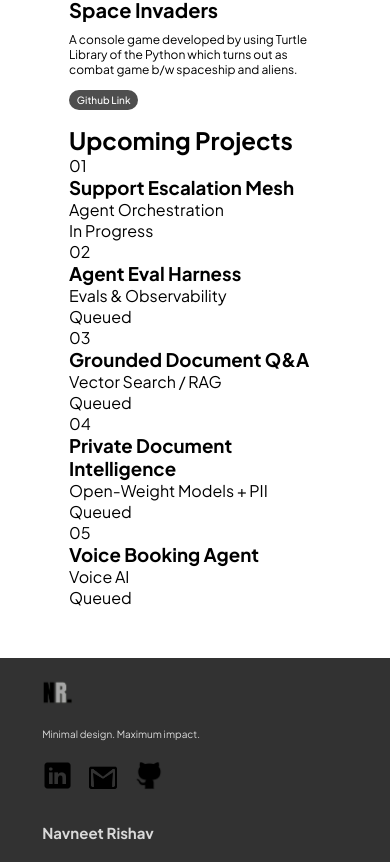
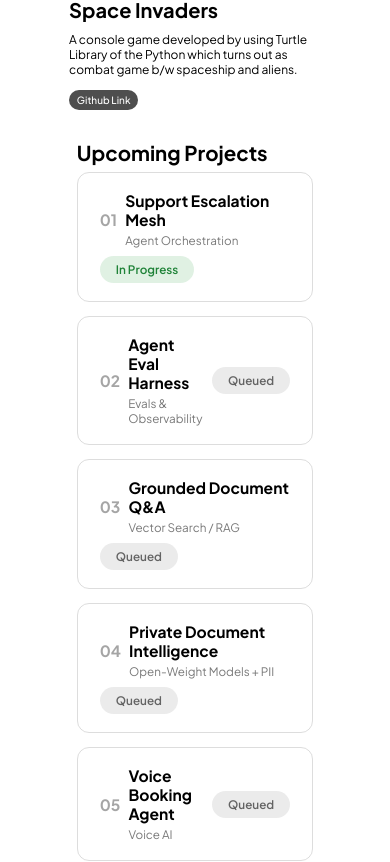
Before and after one commit to Navneet-Rishav/its-navneetrishav, a React (Vite) app: page / in a window 390 px wide. Shown: the part 4120-4982 px from the top of the page. Built offline with nearby package versions, Linux system fonts and the light colour scheme; a web font is replaced by a local one.

Commit message:
Refactor Projects.css to add upcAdd styling for Upcoming Projects sectionoming section styles

```diff
--- a/src/Components/Projects/Projects.css
+++ b/src/Components/Projects/Projects.css
@@ -81,6 +81,97 @@
     cursor: pointer;
 }
 
+.upcoming-title{
+    font-size: 1.5vw;
+    margin-bottom: 1.5vw;
+    margin-left: 2vw;
+    margin-top: 4vw;
+}
+
+.upcoming-list{
+    display: flex;
+    flex-direction: column;
+    gap: 14px;
+    padding: 0 2vw;
+}
+
+.upcoming-item{
+    display: flex;
+    flex-direction: row;
+    align-items: center;
+    gap: 20px;
+    padding: 18px 22px;
+    border: 1px solid rgba(120, 120, 120, 0.25);
+    border-radius: 12px;
+    transition: .3s;
+}
+
+.upcoming-item:hover{
+    border-color: rgba(78, 78, 78, 0.7);
+}
+
+.upcoming-item-index{
+    font-size: 1.1vw;
+    font-weight: 700;
+    color: rgba(75, 75, 75, 0.5);
+    min-width: 2.5vw;
+}
+
+.upcoming-item-body{
+    flex: 1;
+}
+
+.upcoming-item-body h3{
+    font-size: 1.1vw;
+    margin: 0;
+}
+
+.upcoming-item-body p{
+    font-size: 0.85vw;
+    color: rgba(75, 75, 75, 0.75);
+    margin: 4px 0 0;
+}
+
+.upcoming-status{
+    font-size: 0.8vw;
+    font-weight: 600;
+    padding: 6px 16px;
+    border-radius: 30px;
+    white-space: nowrap;
+}
+
+.upcoming-status-in-progress{
+    background-color: rgba(46, 160, 67, 0.15);
+    color: rgb(30, 130, 55);
+}
+
+.upcoming-status-queued{
+    background-color: rgba(120, 120, 120, 0.15);
+    color: rgba(75, 75, 75, 0.85);
+}
+
+@media (max-width:750px){
+    .upcoming-title{
+        font-size: 3.5vw;
+    }
+    .upcoming-item{
+        flex-wrap: wrap;
+        gap: 8px;
+    }
+    .upcoming-item-index{
+        font-size: 4vw;
+    }
+    .upcoming-item-body h3{
+        font-size: 4vw;
+    }
+    .upcoming-item-body p{
+        font-size: 3vw;
+    }
+    .upcoming-status{
+        font-size: 3vw;
+    }
+}
+
 @media (max-width:1050px){
     .projects-item-cont p{
         font-size: 13px;
```
